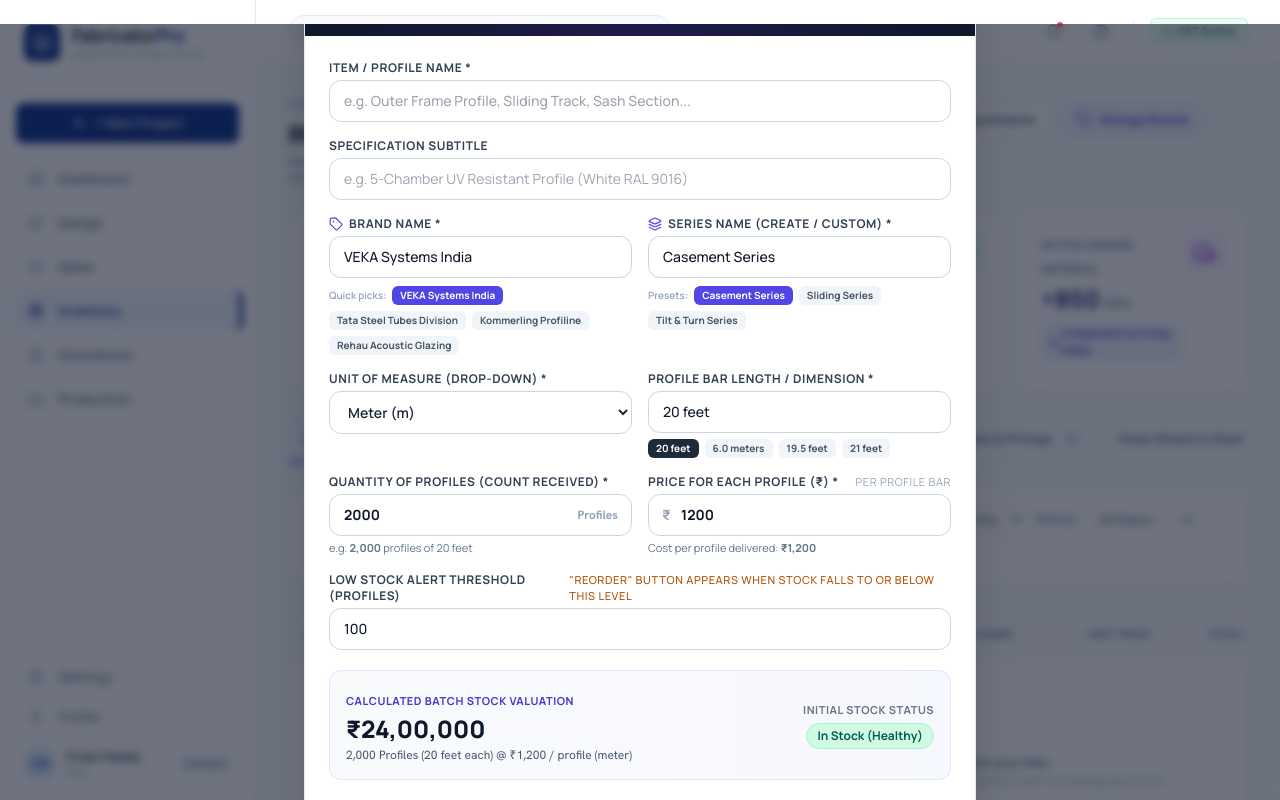
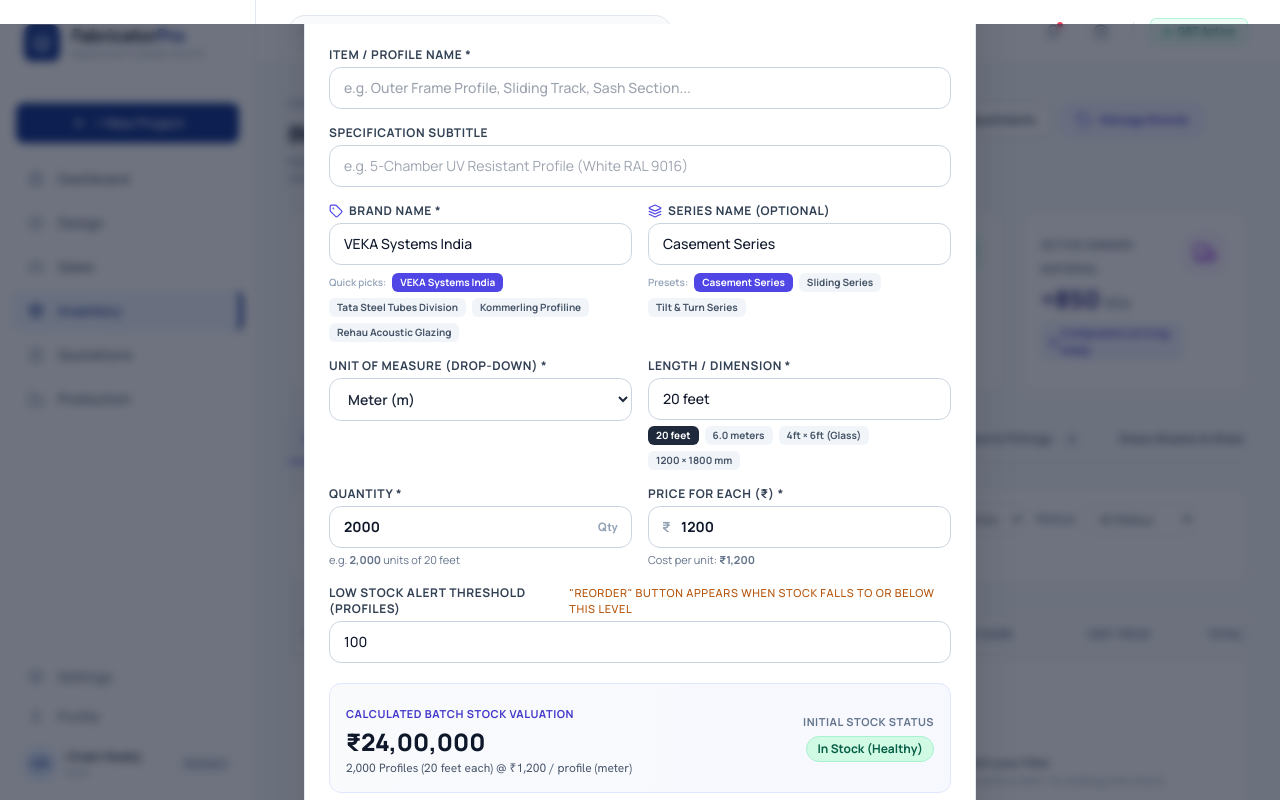
Before and after one commit to samachakri/fabricator-application, a Next.js app: page /inventory in a window 1280 px wide. Both pictures are taken after typing "Sample" into the empty fields and a click on the button "+ Add Inventory Item". Shown: the top 800 px of the page. Built offline with nearby package versions, Linux system fonts and the light colour scheme.

Commit message:
feat(inventory): make Series Name optional, update labels to Price for Each, Length / Dimension (supports glass), and Quantity

```diff
--- a/components/modals/AddInventoryModal.tsx
+++ b/components/modals/AddInventoryModal.tsx
@@ -228,20 +228,19 @@ export default function AddInventoryModal({ isOpen, onClose }: AddInventoryModal
                 </div>
               </div>
 
-              {/* Series Name (Mention or Create by Himself) */}
+              {/* Series Name (Optional) */}
               <div>
                 <label className="block text-xs font-bold uppercase tracking-wider text-slate-700 mb-1 flex items-center gap-1.5">
                   <Layers className="w-3.5 h-3.5 text-indigo-600" />
-                  <span>Series Name (Create / Custom) *</span>
+                  <span>Series Name (Optional)</span>
                 </label>
                 <div className="space-y-1.5">
                   <input
                     type="text"
-                    required
                     list="series-suggestions-list"
                     value={seriesClassification}
                     onChange={(e) => setSeriesClassification(e.target.value)}
-                    placeholder="Enter or create custom series (e.g. 60mm Casement, 2.5 Track Sliding)..."
+                    placeholder="Enter series name or leave blank (e.g. Casement, Sliding)..."
                     className="w-full px-3.5 py-2.5 text-sm rounded-xl border border-slate-300 focus:outline-none focus:ring-2 focus:ring-indigo-500/20 focus:border-indigo-600 font-medium"
                   />
                   <datalist id="series-suggestions-list">
@@ -288,10 +287,10 @@ export default function AddInventoryModal({ isOpen, onClose }: AddInventoryModal
                 </select>
               </div>
 
-              {/* Profile Bar Length / Dimension */}
+              {/* Length / Dimension (Supports both Profile & Glass Measurements) */}
               <div>
                 <label className="block text-xs font-bold uppercase tracking-wider text-slate-700 mb-1 flex items-center justify-between">
-                  <span>Profile Bar Length / Dimension *</span>
+                  <span>Length / Dimension *</span>
                 </label>
                 <div className="space-y-1.5">
                   <input
@@ -299,11 +298,11 @@ export default function AddInventoryModal({ isOpen, onClose }: AddInventoryModal
                     required
                     value={profileLength}
                     onChange={(e) => setProfileLength(e.target.value)}
-                    placeholder="e.g. 20 feet (approx 6.0m)"
+                    placeholder="e.g. 20 feet, 6.0m, or Glass 4ft x 6ft, 1200 x 1800 mm..."
                     className="w-full px-3.5 py-2.5 text-sm rounded-xl border border-slate-300 focus:outline-none focus:ring-2 focus:ring-indigo-500/20 focus:border-indigo-600 font-medium"
                   />
                   <div className="flex items-center gap-1.5 flex-wrap">
-                    {lengthPresets.map((lp) => (
+                    {['20 feet', '6.0 meters', '4ft × 6ft (Glass)', '1200 × 1800 mm'].map((lp) => (
                       <button
                         type="button"
                         key={lp}
@@ -321,10 +320,10 @@ export default function AddInventoryModal({ isOpen, onClose }: AddInventoryModal
                 </div>
               </div>
 
-              {/* Quantity of Profiles Received */}
+              {/* Quantity */}
               <div>
                 <label className="block text-xs font-bold uppercase tracking-wider text-slate-700 mb-1">
-                  Quantity of Profiles (Count Received) *
+                  Quantity *
                 </label>
                 <div className="relative">
                   <input
@@ -337,19 +336,18 @@ export default function AddInventoryModal({ isOpen, onClose }: AddInventoryModal
                     className="w-full px-3.5 py-2.5 text-sm rounded-xl border border-slate-300 focus:outline-none focus:ring-2 focus:ring-indigo-500/20 focus:border-indigo-600 font-bold text-slate-900"
                   />
                   <span className="absolute right-3.5 top-1/2 -translate-y-1/2 text-xs font-bold text-slate-400 font-secondary">
-                    Profiles
+                    Qty
                   </span>
                 </div>
                 <p className="text-[11px] text-slate-500 mt-1">
-                  e.g. <strong>{profileCount.toLocaleString('en-IN')}</strong> profiles of {profileLength}
+                  e.g. <strong>{profileCount.toLocaleString('en-IN')}</strong> units of {profileLength}
                 </p>
               </div>
 
-              {/* Price for Each Profile */}
+              {/* Price for Each */}
               <div>
                 <label className="block text-xs font-bold uppercase tracking-wider text-slate-700 mb-1 flex items-center justify-between">
-                  <span>Price for Each Profile (₹) *</span>
-                  <span className="text-[11px] text-slate-400 font-normal">per profile bar</span>
+                  <span>Price for Each (₹) *</span>
                 </label>
                 <div className="relative">
                   <span className="absolute left-3.5 top-1/2 -translate-y-1/2 text-sm font-bold text-slate-400">
@@ -362,12 +360,12 @@ export default function AddInventoryModal({ isOpen, onClose }: AddInventoryModal
                     required
                     value={pricePerProfile}
                     onChange={(e) => setPricePerProfile(Number(e.target.value))}
-                    placeholder="e.g. 1200"
+                    placeholder="e.g. 1160"
                     className="w-full pl-8 pr-3.5 py-2.5 text-sm rounded-xl border border-slate-300 focus:outline-none focus:ring-2 focus:ring-indigo-500/20 focus:border-indigo-600 font-bold text-slate-900"
                   />
                 </div>
                 <p className="text-[11px] text-slate-500 mt-1">
-                  Cost per profile delivered: <strong>₹{pricePerProfile.toLocaleString('en-IN')}</strong>
+                  Cost per unit: <strong>₹{pricePerProfile.toLocaleString('en-IN')}</strong>
                 </p>
               </div>
 
--- a/components/modals/EditItemModal.tsx
+++ b/components/modals/EditItemModal.tsx
@@ -215,15 +215,15 @@ export default function EditItemModal({ isOpen, onClose, item }: EditItemModalPr
               <div>
                 <label className="block text-xs font-bold uppercase tracking-wider text-slate-700 mb-1 flex items-center gap-1.5">
                   <Layers className="w-3.5 h-3.5 text-indigo-600" />
-                  <span>Series Name (Custom / Create) *</span>
+                  <span>Series Name (Optional)</span>
                 </label>
                 <div className="space-y-1.5">
                   <input
                     type="text"
-                    required
                     list="edit-series-suggestions"
                     value={seriesClassification}
                     onChange={(e) => setSeriesClassification(e.target.value)}
+                    placeholder="Enter series name or leave blank (Optional)..."
                     className="w-full px-3.5 py-2.5 text-sm rounded-xl border border-slate-300 focus:outline-none focus:ring-2 focus:ring-indigo-500/20 focus:border-indigo-600 font-medium"
                   />
                   <datalist id="edit-series-suggestions">
@@ -269,10 +269,10 @@ export default function EditItemModal({ isOpen, onClose, item }: EditItemModalPr
                 </select>
               </div>
 
-              {/* Unit Purchase Price */}
+              {/* Price for Each */}
               <div>
                 <label className="block text-xs font-bold uppercase tracking-wider text-slate-700 mb-1">
-                  Price for Each Profile / Unit (₹) *
+                  Price for Each (₹) *
                 </label>
                 <input
                   type="number"
@@ -285,10 +285,10 @@ export default function EditItemModal({ isOpen, onClose, item }: EditItemModalPr
                 />
               </div>
 
-              {/* Current Stock */}
+              {/* Quantity */}
               <div>
                 <label className="block text-xs font-bold uppercase tracking-wider text-slate-700 mb-1 flex items-center justify-between">
-                  <span>Current Stock (Quantity of Profiles) *</span>
+                  <span>Quantity *</span>
                 </label>
                 <input
                   type="number"
@@ -320,16 +320,16 @@ export default function EditItemModal({ isOpen, onClose, item }: EditItemModalPr
                 />
               </div>
 
-              {/* Secondary Stock Detail */}
+              {/* Length / Dimension */}
               <div className="md:col-span-2">
                 <label className="block text-xs font-bold uppercase tracking-wider text-slate-700 mb-1">
-                  Profile Specification / Dimension Details
+                  Length / Dimension (e.g. 20 feet, 6.0m, or Glass 4ft x 6ft)
                 </label>
                 <input
                   type="text"
                   value={secondaryStockDetail}
                   onChange={(e) => setSecondaryStockDetail(e.target.value)}
-                  placeholder="e.g. 2000 Profiles (20 feet each)"
+                  placeholder="e.g. 20 feet, 6.0m, or Glass 4ft x 6ft, 1200 x 1800 mm..."
                   className="w-full px-3.5 py-2.5 text-sm rounded-xl border border-slate-300 focus:outline-none focus:ring-2 focus:ring-indigo-500/20 focus:border-indigo-600"
                 />
               </div>
```
